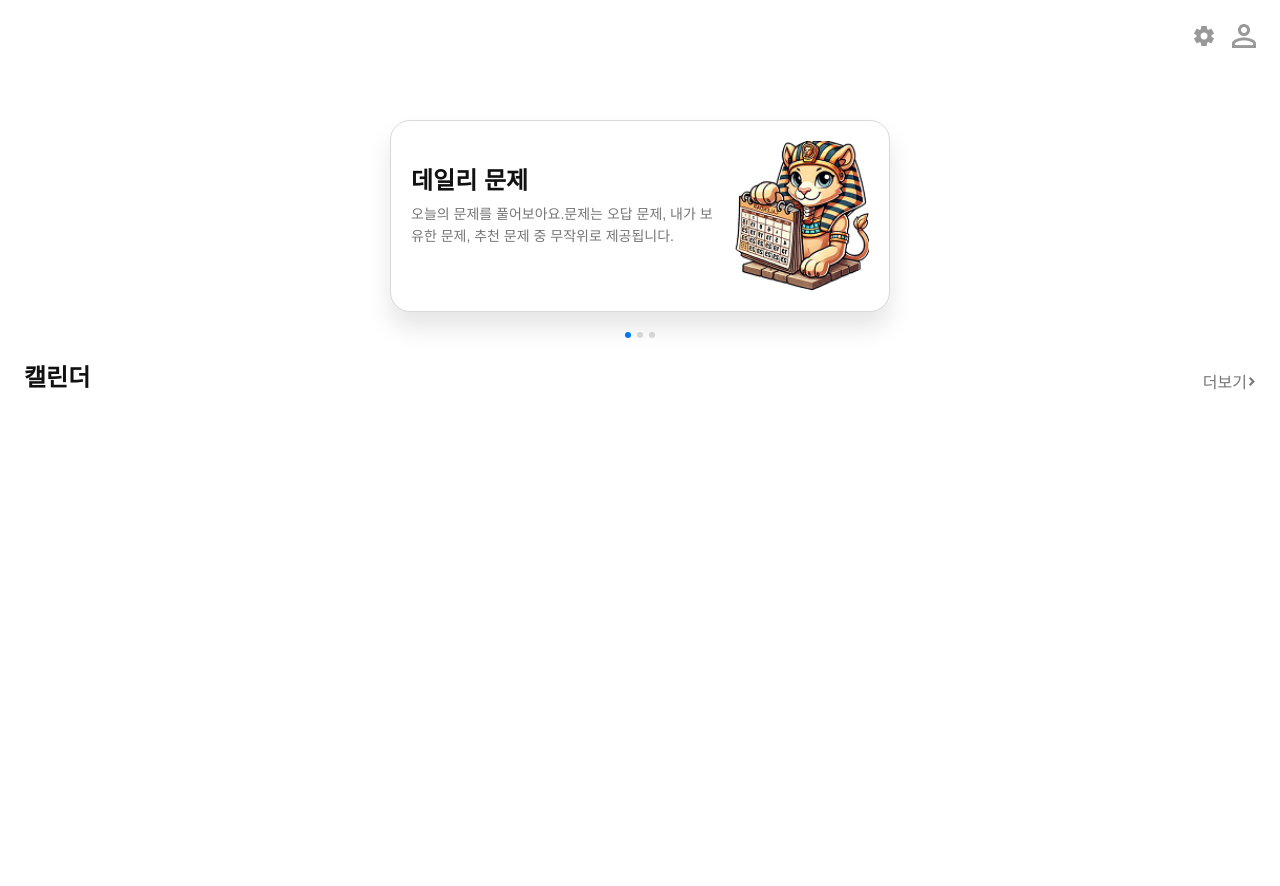
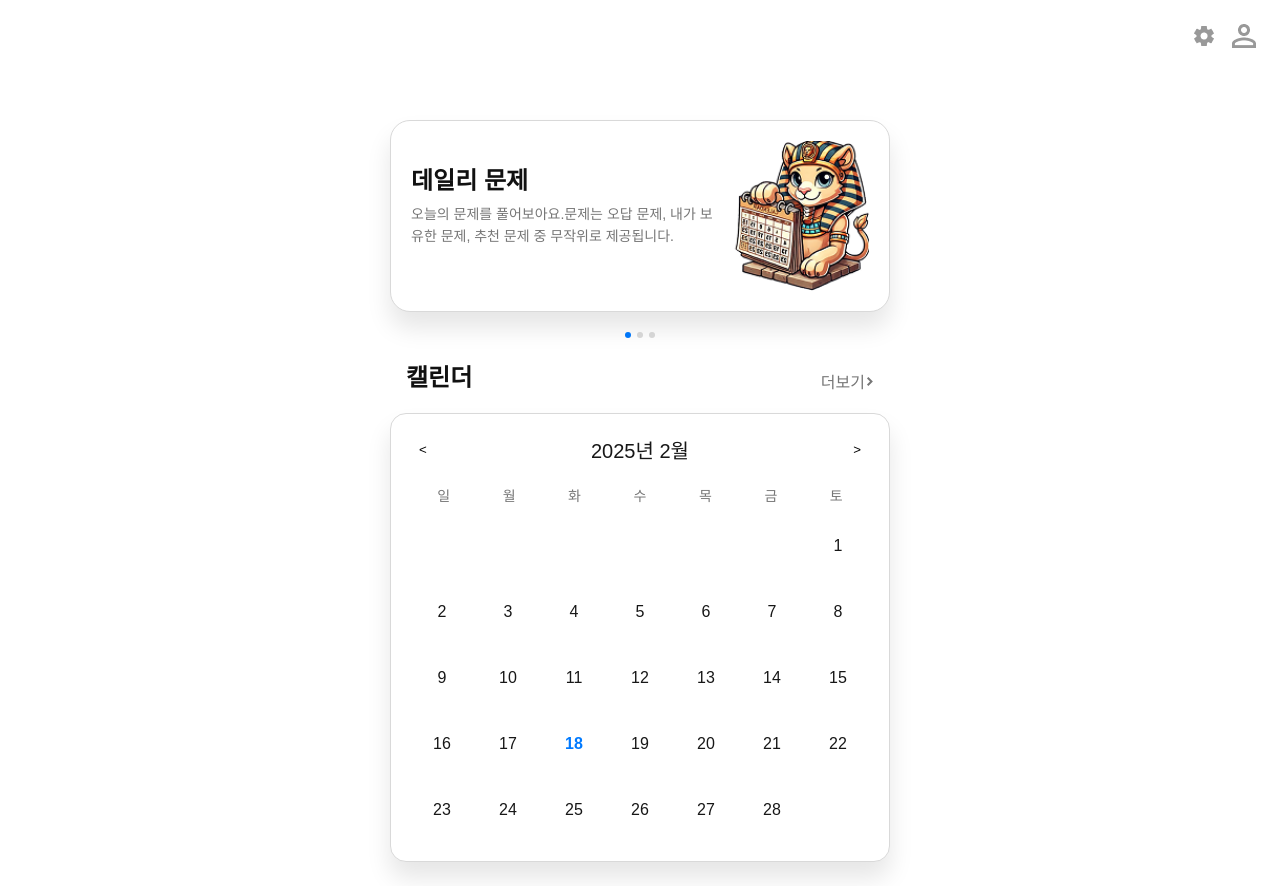
Before and after one commit to buildup1130/next-question-frontend, a Next.js app in the folder class/: page / in a window 1280 px wide. Before the commit the page ends 800 px from the top, so only its background shows below. Built offline with nearby package versions, Linux system fonts and the light colour scheme.

Commit message:
feature basic Calendar

```diff
--- /dev/null
+++ b/class/src/components/unit/MainCalendar/MainCalendar.Container.js
@@ -0,0 +1,72 @@
+import MainCalendarUI from "./MainCalendar.Presenter";
+import { useState } from "react";
+
+export default function MainCalendarLogic({ studiedDays = [] }){
+    const [currentDate, setCurrentDate] = useState(new Date());
+
+    // 이전 달로 이동
+    const prevMonth = () => {
+        setCurrentDate(prev => {
+        const newDate = new Date(prev);
+        newDate.setMonth(prev.getMonth() - 1);
+        return newDate;
+        });
+    };
+
+    // 다음 달로 이동
+    const nextMonth = () => {
+        setCurrentDate(prev => {
+        const newDate = new Date(prev);
+        newDate.setMonth(prev.getMonth() + 1);
+        return newDate;
+        });
+    };
+
+    // 해당 월의 날짜 배열 생성
+    const getDaysInMonth = () => {
+        const year = currentDate.getFullYear();
+        const month = currentDate.getMonth();
+        const firstDay = new Date(year, month, 1);
+        const lastDay = new Date(year, month + 1, 0);
+
+        const days = [];
+        const firstDayOfWeek = firstDay.getDay();
+
+        // 이전 달의 날짜들을 채움
+        for (let i = 0; i < firstDayOfWeek; i++) {
+            days.push(null);
+        }
+
+        // 현재 달의 날짜들을 채움
+        for (let i = 1; i <= lastDay.getDate(); i++) {
+            days.push(i);
+        }
+
+        return days;
+    };
+
+    const isToday = (day) => {
+        const today = new Date();
+        return day === today.getDate() &&
+        currentDate.getMonth() === today.getMonth() &&
+        currentDate.getFullYear() === today.getFullYear();
+    };
+
+    const hasStudied = (day) => {
+        const dateStr = `${currentDate.getFullYear()}-${String(currentDate.getMonth() + 1).padStart(2, '0')}-${String(day).padStart(2, '0')}`;
+        return studiedDays.includes(dateStr);
+    };
+
+
+
+    return(
+        <MainCalendarUI
+            currentDate = {currentDate}
+            prevMonth = {prevMonth}
+            nextMonth = {nextMonth}
+            getDaysInMonth = {getDaysInMonth}
+            isToday = {isToday}
+            hasStudied = {hasStudied}
+        ></MainCalendarUI>
+    )
+}
--- /dev/null
+++ b/class/src/components/unit/MainCalendar/MainCalendar.Presenter.js
@@ -0,0 +1,35 @@
+import {CalendarContainer, Header, Button, MonthTitle, DayLabels, DayLabel, DaysGrid, Day} from "./MainCalendar.Styles"
+
+export default function MainCalendarUI(props){
+
+    //HTML Part
+    return(
+        <CalendarContainer>
+            <Header>
+                <Button onClick={props.prevMonth}>{'<'}</Button>
+                <MonthTitle>
+                {props.currentDate.getFullYear()}년 {props.currentDate.getMonth() + 1}월
+                </MonthTitle>
+                <Button onClick={props.nextMonth}>{'>'}</Button>
+            </Header>
+
+            <DayLabels>
+                {['일', '월', '화', '수', '목', '금', '토'].map(day => (
+                <DayLabel key={day}>{day}</DayLabel>
+                ))}
+            </DayLabels>
+
+            <DaysGrid>
+                {props.getDaysInMonth().map((day, index) => (
+                <Day
+                    key={index}
+                    isToday={props.isToday(day)}
+                    hasStudied={day && props.hasStudied(day)}
+                >
+                    {day}
+                </Day>
+                ))}
+            </DaysGrid>
+        </CalendarContainer>
+    );
+}
--- /dev/null
+++ b/class/src/components/unit/MainCalendar/MainCalendar.Styles.js
@@ -0,0 +1,88 @@
+import styled from "@emotion/styled"
+
+export const CalendarContainer = styled.div`
+  width: 100%;
+  max-width: 500px;
+  margin-top: 20px;
+  padding: 20px;
+
+  border: 1px solid #d9d9d9;
+  border-radius: 16px;
+
+  background: white;
+
+  box-shadow: 0 16px 24px rgba(0,0,0,0.1);
+`;
+
+export const Header = styled.div`
+  display: flex;
+  justify-content: space-between;
+  align-items: center;
+  margin-bottom: 20px;
+`;
+
+export const MonthTitle = styled.div`
+  font-size: 20px;
+  font-weight: 500;
+`;
+
+export const Button = styled.button`
+  border: none;
+  background: none;
+  cursor: pointer;
+  padding: 8px;
+  &:hover {
+    background: #f5f5f5;
+    border-radius: 4px;
+  }
+`;
+
+export const DayLabels = styled.div`
+  display: grid;
+  grid-template-columns: repeat(7, 1fr);
+  text-align: center;
+  margin-bottom: 10px;
+`;
+
+export const DayLabel = styled.div`
+  font-size: 14px;
+  color: #767676;
+`;
+
+export const DaysGrid = styled.div`
+  display: grid;
+  grid-template-columns: repeat(7, 1fr);
+  gap: 4px;
+`;
+
+export const Day = styled.div`
+  aspect-ratio: 1;
+  display: flex;
+  align-items: center;
+  justify-content: center;
+  cursor: pointer;
+  position: relative;
+  font-size: 16px;
+
+  ${props => props.isToday && `
+    font-weight: bold;
+    color: #007AFF;
+  `}
+
+  ${props => props.hasStudied && `
+    &::after {
+      content: '';
+      position: absolute;
+      bottom: 4px;
+      width: 4px;
+      height: 4px;
+      background: #007AFF;
+      border-radius: 50%;
+    }
+  `}
+
+  &:hover {
+    background: #f5f5f5;
+    border-radius: 4px;
+  }
+`;
--- a/class/src/pages/index.js
+++ b/class/src/pages/index.js
@@ -1,8 +1,15 @@
 import MainContainerLogic from "@/components/common/MainContainer/MainContainer.Container";
 import { Home__CalBar, Home__CalMore, Home__CalTitle, Home__IconBar, Home_CalMore_Image } from "./styles";
 import MainCarouselLogic from "@/components/unit/MainCarousel/MainCarousel.Container";
+import MainCalendarLogic from "@/components/unit/MainCalendar/MainCalendar.Container";
 
 export default function Home() {
+  const studiedDays = [
+    '2025-01-01',
+    '2025-01-15',
+    '2025-01-20'
+  ];
+
   return (
     <MainContainerLogic>
       <Home__IconBar>
@@ -14,6 +21,7 @@ export default function Home() {
         <Home__CalTitle>캘린더</Home__CalTitle>
         <Home__CalMore><>더보기</><Home_CalMore_Image src = '/image/Vector_next.png'></Home_CalMore_Image></Home__CalMore>
       </Home__CalBar>
+      <MainCalendarLogic studiedDays={studiedDays}></MainCalendarLogic>
     </MainContainerLogic>
   );
 }
--- a/class/src/pages/styles.js
+++ b/class/src/pages/styles.js
@@ -11,6 +11,7 @@ export const Home__IconBar = styled.div`
 
 export const Home__CalBar = styled.div`
     width:100%;
+    max-width: 500px;
     margin-top:20px;
     padding: 0 16px;
 
```
